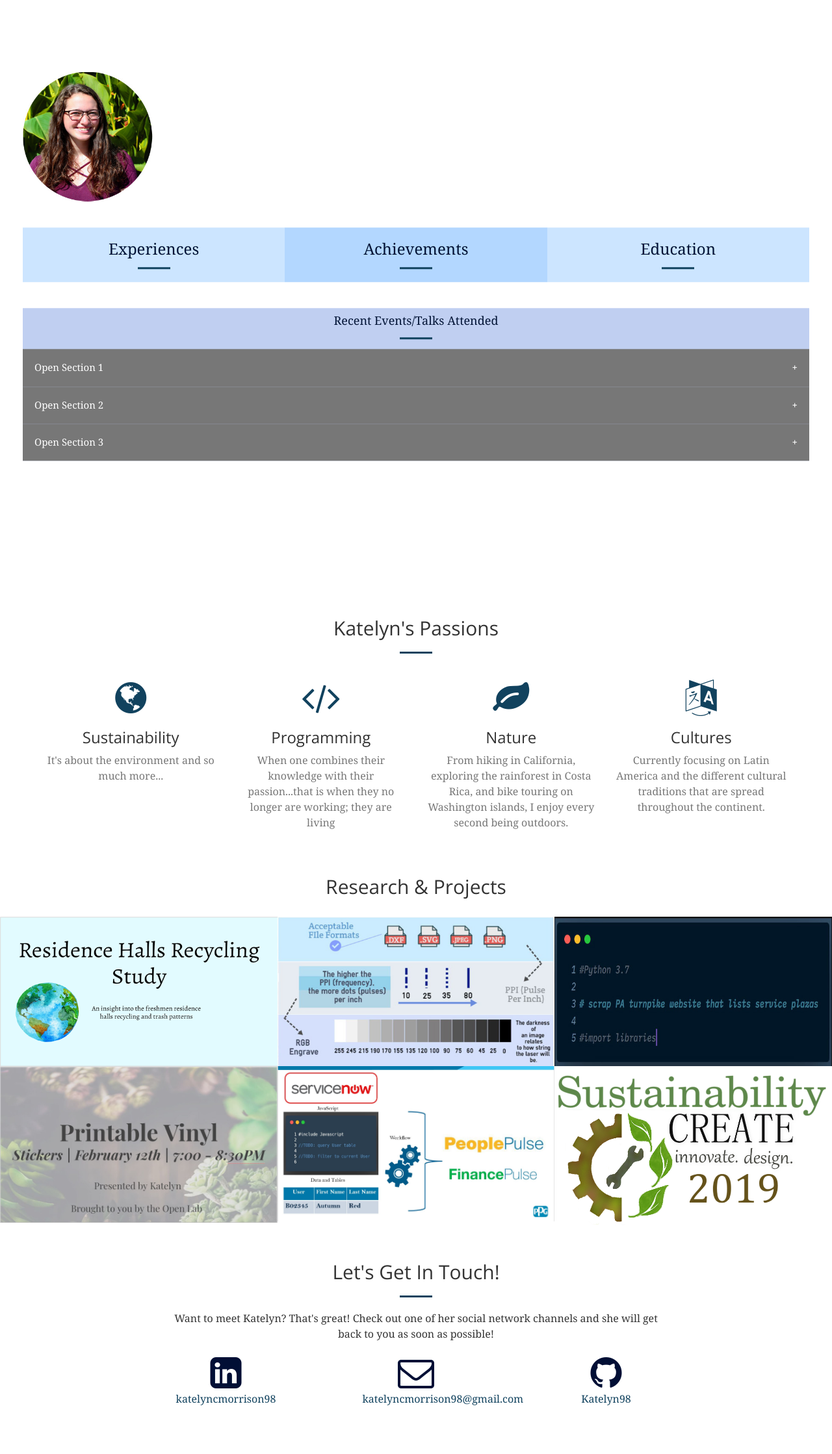
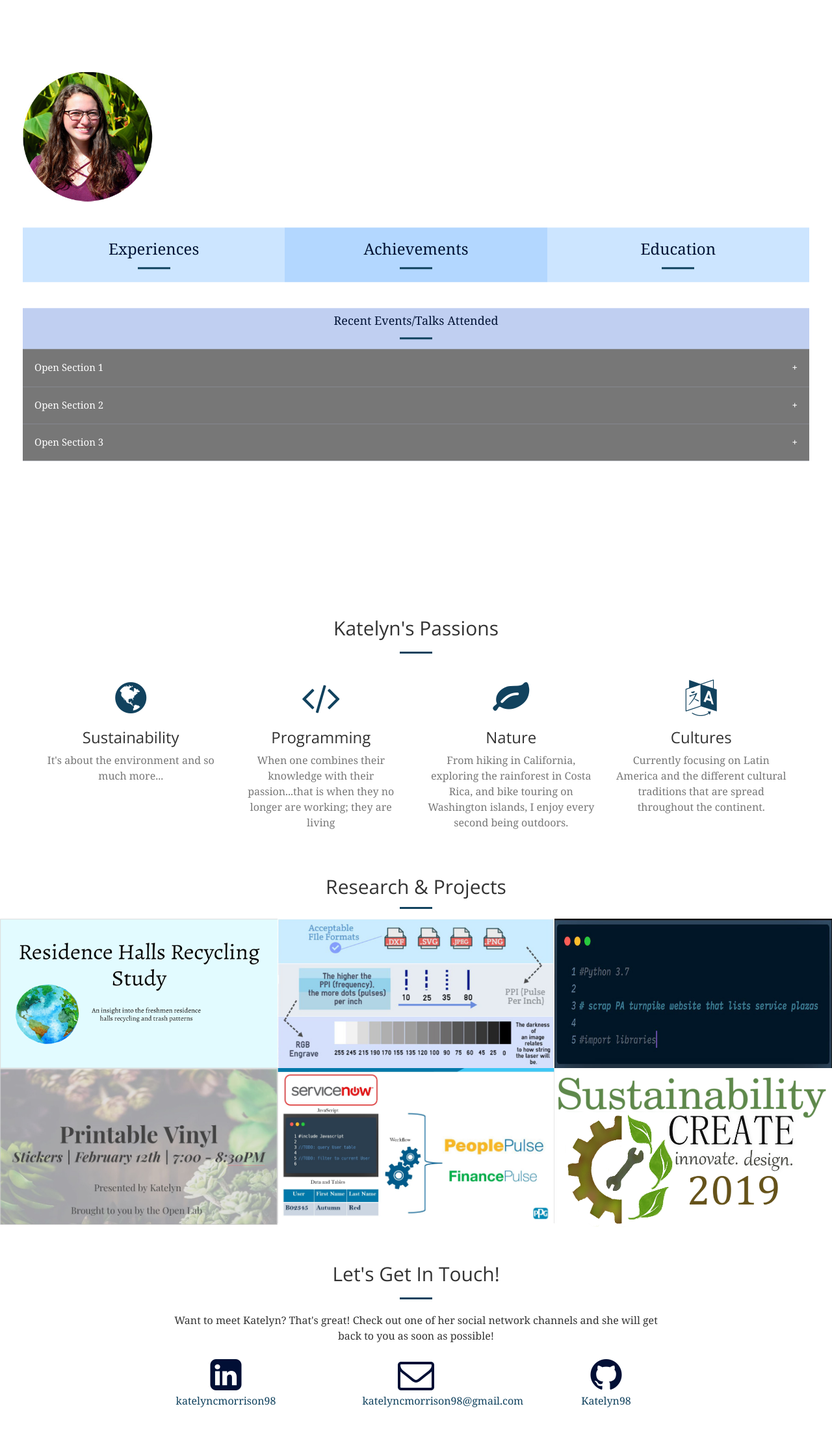
Before and after one commit to katelyn98/PersonalWebsite, a Jekyll site: the page built from index.md, in a window 1280 px wide. Shown: the whole page at 65% size. Built offline with Jekyll 4.4.1, drawn with Linux system fonts in a browser that asks for light colours.

Commit message:
adjusted hr under research

```diff
--- a/_includes/portfolio.html
+++ b/_includes/portfolio.html
@@ -1,6 +1,7 @@
 <section class="no-padding" id="portfolio">
     <div class="title">
         <h2>Research & Projects</h2>
+        <hr style="margin-top:15px auto ">
     </div>
     <div class="container-fluid">
         <div class="row no-gutter">
--- a/_sass/_base.scss
+++ b/_sass/_base.scss
@@ -326,7 +326,10 @@
 .title h2 {
     text-align: center;
     flex: flex;
-    padding-bottom: 20px;
+}
+
+.title hr {
+    margin: 15px auto;
 }
 
 .portfolio-box {
```
